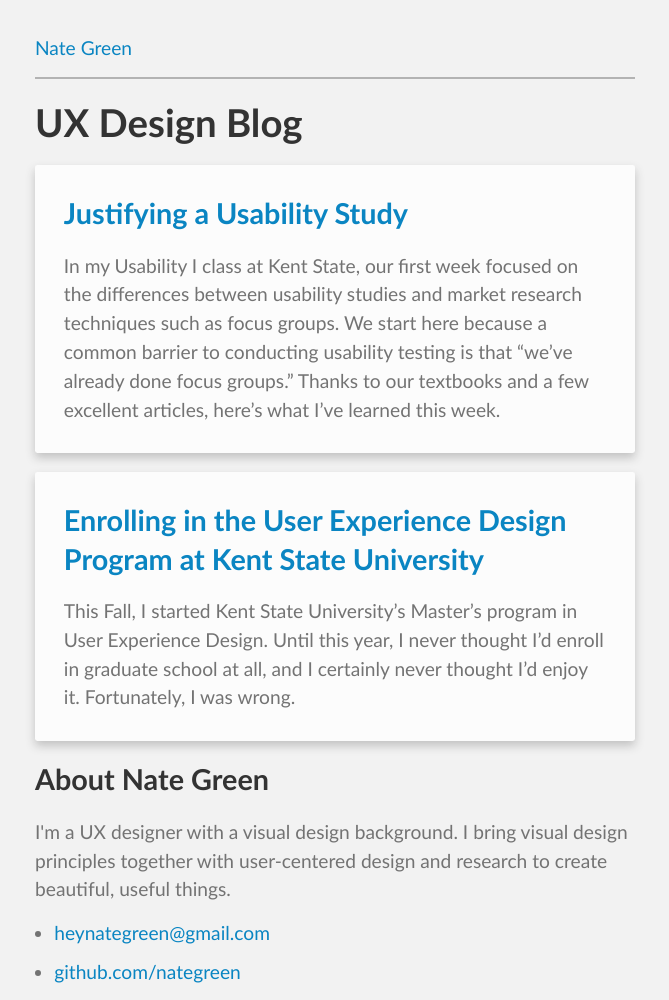
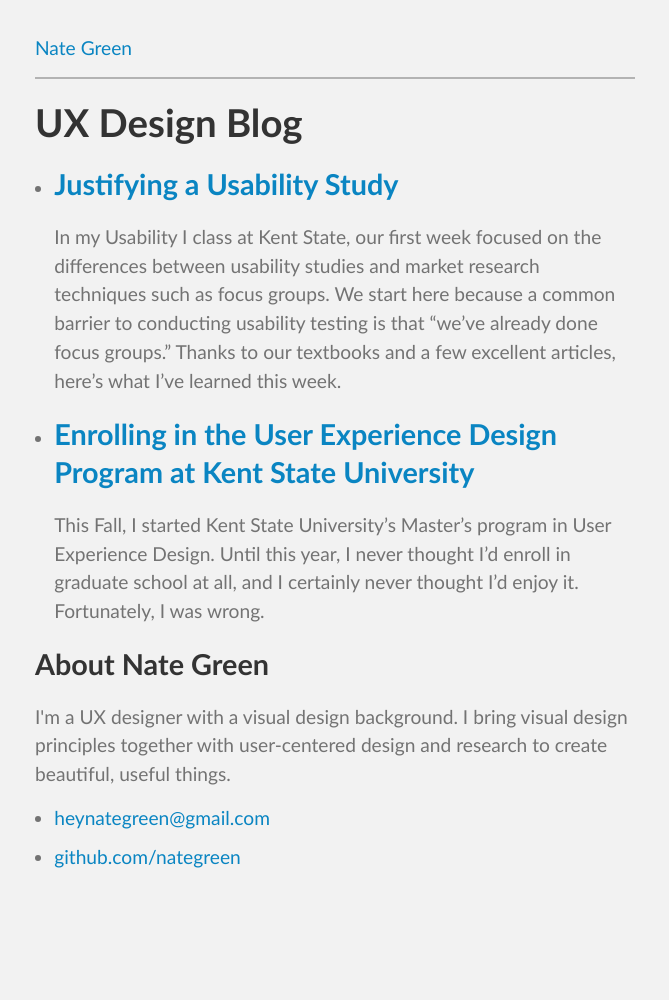
Before and after one commit to nategreen/old-website, a Jekyll site: the page built from blog/index.html, in a window 1280 px wide. Shown: the whole page, without its empty margins (305-974 px from the left). Built offline with Jekyll 4.4.1, drawn with Linux system fonts in a browser that asks for light colours; after the commit the page ends 900 px from its top, so only the background shows below that.

Commit message:
remove card class from posts in /blog listing

```diff
--- a/blog/index.html
+++ b/blog/index.html
@@ -5,7 +5,7 @@ layout: default
   <h1>UX Design Blog</h1>
   <ul>
     {% for post in site.posts %}
-      <li class="card">
+      <li>
         <h2>
           <a class="post-link" href="{{ post.url | prepend: site.baseurl }}">{{ post.title }}</a>
         </h2>
```
